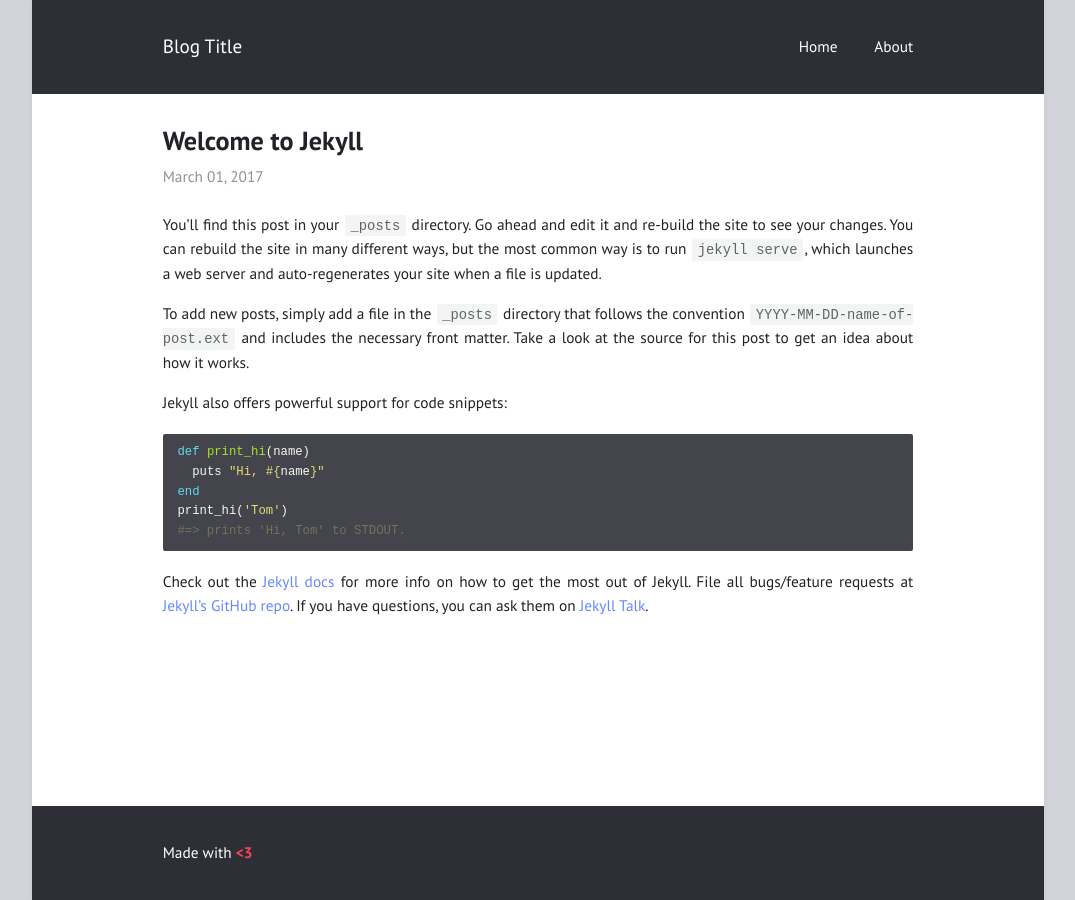
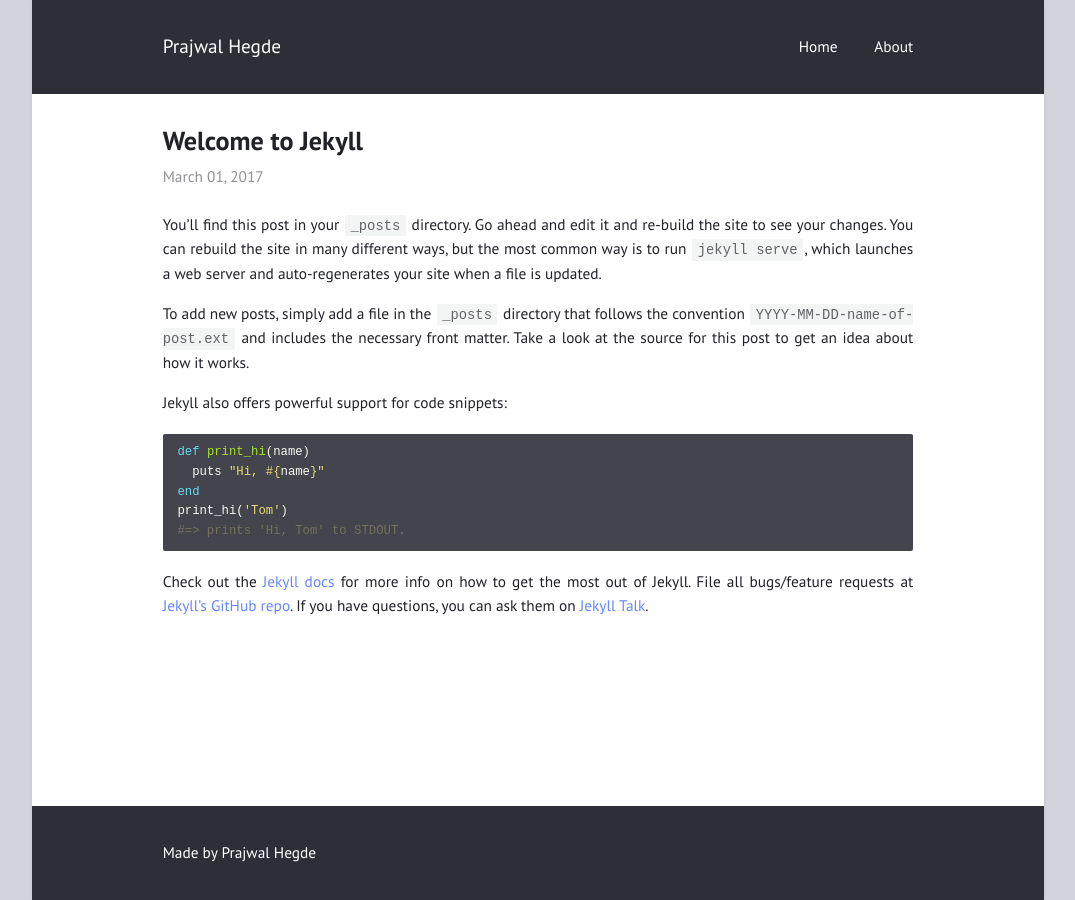
Before and after one commit to phegde494/phegde494.github.io, a Jekyll site: the page built from _posts/2017-03-01-welcome-to-jekyll.md, in a window 1280 px wide. Shown: the whole page, without its empty margins (102-1177 px from the left). Built offline with Jekyll 4.4.1, drawn with Linux system fonts in a browser that asks for light colours.

Commit message:
updated config

```diff
--- a/_config.yml
+++ b/_config.yml
@@ -1,6 +1,6 @@
-title: "Blog Title"
-author: "Blog Author"
-description: "Made with <b style=\"color: #f45;\">&lt;3</b>"
+title: "Prajwal Hegde"
+author: "Prajwal Hegde"
+description: "Made by Prajwal Hegde"
 permalink: /:title/
 lang: "en"
 excerpt_separator: "\n\n\n"
@@ -8,7 +8,7 @@
 
 # Layout
 
-show_excerpts: true        # show article excerpts on the home page
+show_excerpts: false        # show article excerpts on the home page
 show_frame: true           # adds a gray frame to the site
 show_sidebar: false        # show a sidebar instead of the usual header
 minimal: false             # use a dark header
@@ -20,9 +20,9 @@
   - {file: "README.md"}
 
 external:                  # shows a footer with social links - for available icons see fontawesome.com/icons
-  - {title: Mail, icon: envelope, url: "mailto:niklasbuschmann@users.noreply.github.com"}
-  - {title: Github, icon: github, url: "https://github.com/niklasbuschmann/contrast"}
-  - {title: Subscribe, icon: rss, url: "/feed.xml"}
+  - {title: Mail, icon: envelope, url: "mailto:phegde494@gmail.com"}
+  - {title: Github, icon: github, url: "https://github.com/phegde494"}
+  - {title: Linkedin, icon: rss, url: "https://www.linkedin.com/in/prajwal-hegde-362068241/"}
 
 comments:
 #  disqus_shortname: ""    # see https://disqus.com/
```
